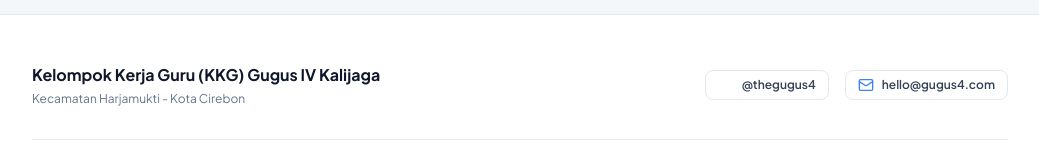
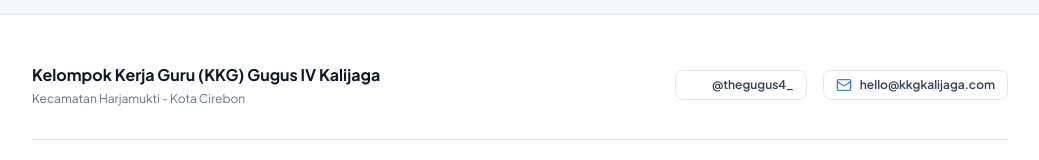
Before and after one commit to jatuwicaksono/kkg-kalijaga, a plain HTML site: page index.html in a window 1280 px wide. Shown: the part 3115-3275 px from the top of the page, without its empty margins (120-1159 px from the left). Drawn offline with nearby package versions, Linux system fonts and the light colour scheme.

Commit message:
index.html

```diff
--- a/index.html
+++ b/index.html
@@ -388,13 +388,13 @@
           <p class="text-xs text-slate-500 dark:text-slate-400 mt-1">Kecamatan Harjamukti - Kota Cirebon</p>
         </div>
         <div class="flex items-center gap-4">
-          <a href="https://instagram.com/thegugus4" target="_blank" rel="noopener noreferrer" onclick="playBeep(520)" class="flex items-center gap-2 px-3 py-1.5 rounded-lg border border-slate-200 dark:border-slate-700 text-slate-700 dark:text-slate-300 text-xs font-semibold hover:text-pink-600 dark:hover:text-pink-400 transition-colors">
+          <a href="https://www.instagram.com/thegugus4_/" target="_blank" rel="noopener noreferrer" onclick="playBeep(520)" class="flex items-center gap-2 px-3 py-1.5 rounded-lg border border-slate-200 dark:border-slate-700 text-slate-700 dark:text-slate-300 text-xs font-semibold hover:text-pink-600 dark:hover:text-pink-400 transition-colors">
             <i data-lucide="instagram" class="w-4 h-4 text-pink-500"></i>
-            @thegugus4
+            @thegugus4_
           </a>
           <a href="mailto:hello@gugus4.com" onclick="playBeep(520)" class="flex items-center gap-2 px-3 py-1.5 rounded-lg border border-slate-200 dark:border-slate-700 text-slate-700 dark:text-slate-300 text-xs font-semibold hover:text-brand-600 dark:hover:text-brand-400 transition-colors">
             <i data-lucide="mail" class="w-4 h-4 text-brand-500"></i>
-            hello@gugus4.com
+            hello@kkgkalijaga.com
           </a>
         </div>
       </div>
```
